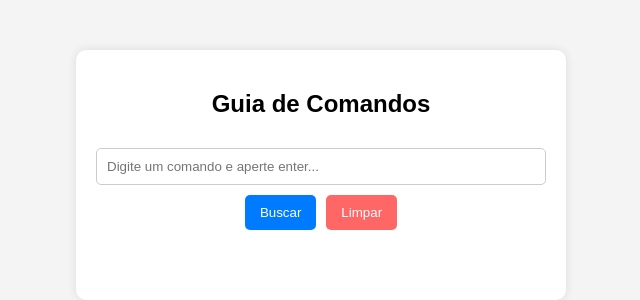
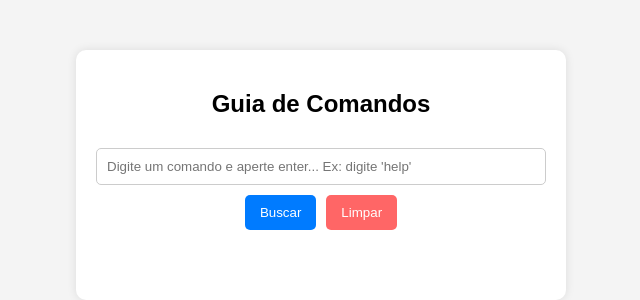
Before and after one commit to RoTaglia/guia-de-comandos-react, a React (Create React App) app: page / in a window 1280 px wide. Shown: the top 300 px of the page, without its empty margins (319-959 px from the left). Built offline with nearby package versions, Linux system fonts and the light colour scheme.

Commit message:
ajuste search placeholder

```diff
--- a/src/App.js
+++ b/src/App.js
@@ -15,7 +15,7 @@ export default function App() {
                     value={command}
                     onChange={(e) => setCommand(e.target.value)}
                     onKeyDown={(e) => e.key === "Enter" && processCommand()}
-                    placeholder="Digite um comando e aperte enter..."
+                    placeholder="Digite um comando e aperte enter... Ex: digite 'help'"
                     style={styles.input}
                 />
                 <div style={styles.buttonContainer}>
```
